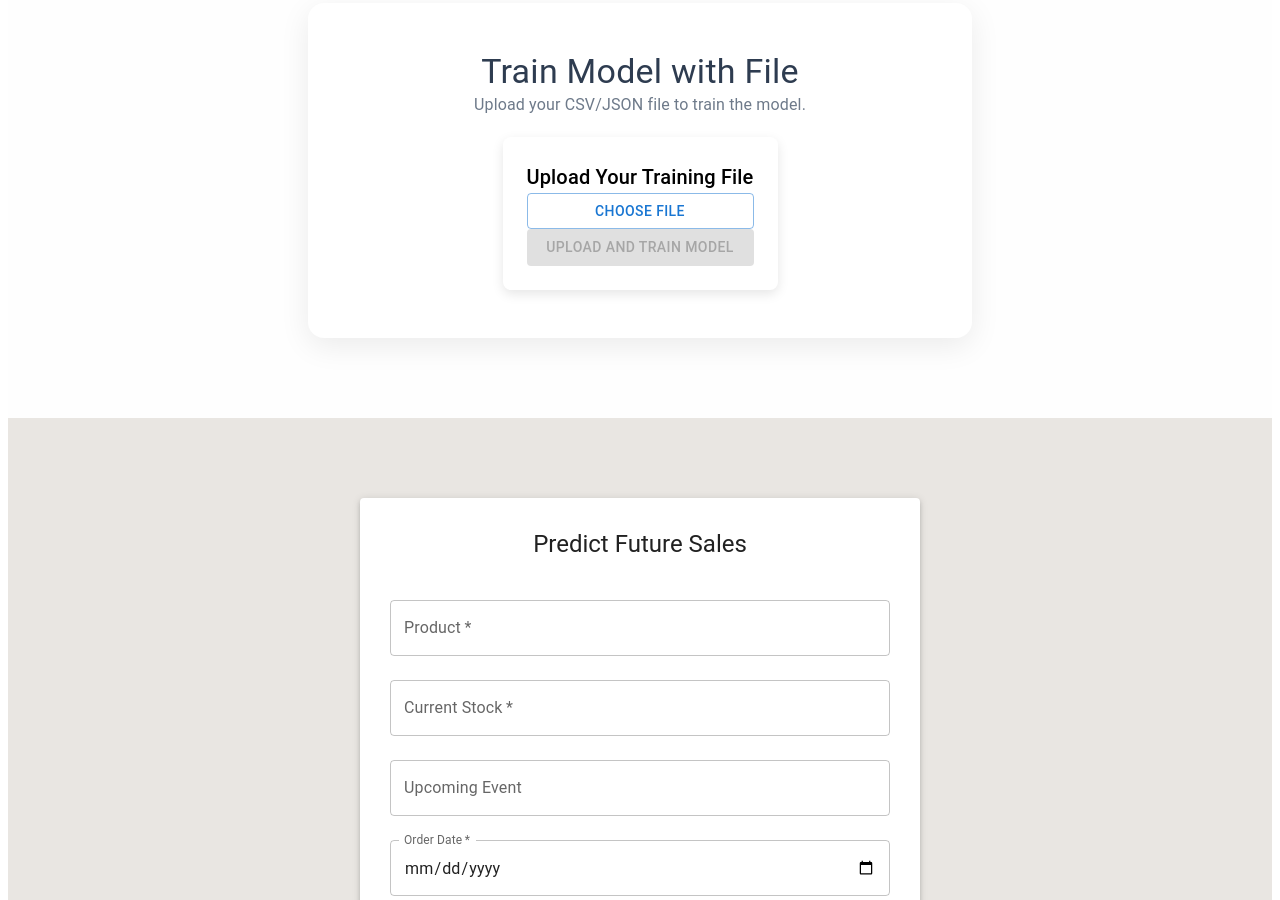
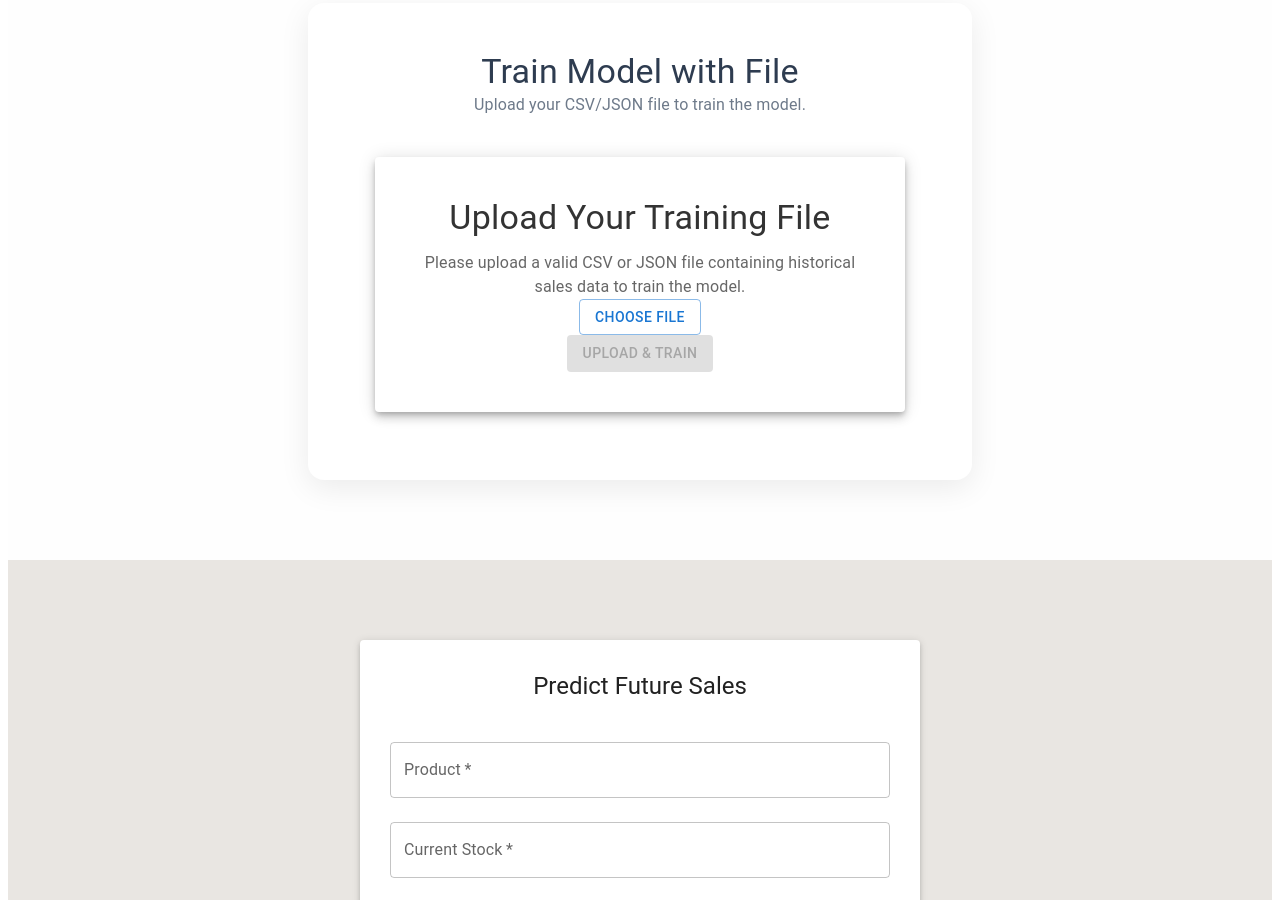
Before and after one commit to ArunPandyanVasam/sales-forecasting-frontend, a React (Vite) app: page /train/file in a window 1280 px wide. Shown: the part 820-1720 px from the top of the page. Built offline with nearby package versions, Linux system fonts and the light colour scheme.

Commit message:
sales image added

```diff
--- a/src/components/FileUploadForm/FileUploadForm.jsx
+++ b/src/components/FileUploadForm/FileUploadForm.jsx
@@ -1,18 +1,21 @@
-import React, { useState } from 'react';
-import { Button, Typography, Box, CircularProgress } from '@mui/material';
+import React, { useState, useRef } from 'react';
+import { Box, Typography, Button, CircularProgress, Snackbar, Alert, Paper } from '@mui/material';
 import axios from 'axios';
 import styles from './FileUploadForm.module.css';
 
-const FileUploadForm = ({ onModelTrained }) => {
+const FileUploadPage = () => {
   const [file, setFile] = useState(null);
   const [loading, setLoading] = useState(false);
+  const [successMessage, setSuccessMessage] = useState('');
+  const [snackbarOpen, setSnackbarOpen] = useState(false);
+  const fileInputRef = useRef();
 
   const handleFileChange = (e) => {
     setFile(e.target.files[0]);
   };
 
-  const handleFileUpload = async () => {
-    if (!file) return alert('Please select a file to upload.');
+  const handleUpload = async () => {
+    if (!file) return alert('Please select a file.');
 
     setLoading(true);
 
@@ -20,59 +23,74 @@ const FileUploadForm = ({ onModelTrained }) => {
     formData.append('file', file);
 
     try {
-      const response = await axios.post('http://127.0.0.1:5000/api/train_model', formData, {
-        headers: {
-          'Content-Type': 'multipart/form-data',
-        },
+      const res = await axios.post('http://127.0.0.1:5000/api/train_model', formData, {
+        headers: { 'Content-Type': 'multipart/form-data' },
       });
 
-      if (response.status === 200 && response.data?.message) {
-        const backendMessage = response.data.message;
-        onModelTrained(backendMessage); // pass backend message to parent
+      if (res.status === 200 && res.data.message) {
+        setSuccessMessage(res.data.message); // ✅ Message from backend
+        setSnackbarOpen(true);
+        setFile(null);
+        fileInputRef.current.value = null;
       }
-    } catch (error) {
-      console.error('Error uploading file:', error);
-      alert('File upload failed. Please try again.');
+    } catch (err) {
+      console.error(err);
+      alert('Training failed. Please try again.');
     } finally {
       setLoading(false);
     }
   };
 
+  const handleSnackbarClose = () => setSnackbarOpen(false);
+
   return (
-    <Box className={styles.fileInputContainer}>
-      <Typography variant="h6" className={styles.title}>
+    <Box className={styles.container}>
+      <Paper elevation={6} className={styles.uploadBox}>
+        <Typography variant="h4" gutterBottom className={styles.title}>
           Upload Your Training File
         </Typography>
+
+        <Typography variant="body1" color="textSecondary" className={styles.instructions}>
+          Please upload a valid CSV or JSON file containing historical sales data to train the model.
+        </Typography>
+
         <input
           type="file"
           onChange={handleFileChange}
+          ref={fileInputRef}
           style={{ display: 'none' }}
-        id="file-input"
-        className={styles.fileInput}
+          id="file-upload"
         />
-      <label htmlFor="file-input" className={styles.chooseFileLabel}>
-        <Button variant="outlined" component="span" color="primary" className={styles.chooseFileButton}>
+        <label htmlFor="file-upload">
+          <Button variant="outlined" component="span" className={styles.chooseBtn}>
             Choose File
           </Button>
         </label>
 
         {file && (
-        <Typography variant="body2" color="textSecondary" className={styles.fileNameText}>
-          {file.name}
+          <Typography className={styles.fileName}>
+            Selected: {file.name}
           </Typography>
         )}
 
         <Button
           variant="contained"
           color="primary"
-        onClick={handleFileUpload}
           disabled={loading || !file}
-        className={styles.uploadButton}
+          onClick={handleUpload}
+          className={styles.uploadBtn}
         >
-        {loading ? <CircularProgress size={24} color="inherit" /> : 'Upload and Train Model'}
+          {loading ? <CircularProgress size={24} color="inherit" /> : 'Upload & Train'}
         </Button>
+      </Paper>
+
+      <Snackbar open={snackbarOpen} autoHideDuration={4000} onClose={handleSnackbarClose}>
+        <Alert onClose={handleSnackbarClose} severity="success" sx={{ width: '100%' }}>
+          {successMessage}
+        </Alert>
+      </Snackbar>
     </Box>
   );
 };
 
-export default FileUploadForm;
+export default FileUploadPage;
--- a/src/components/FileUploadForm/FileUploadForm.module.css
+++ b/src/components/FileUploadForm/FileUploadForm.module.css
@@ -1,59 +1,92 @@
-.fileInputContainer {
+/* General container */
+.container {
+  display: flex;
+  justify-content: center;
+  align-items: center;
+  /* background-color: #f4f7fc; */
+  padding: 20px;
+}
+
+/* Box to hold content */
+.uploadBox {
   display: flex;
   flex-direction: column;
+  justify-content: center;
   align-items: center;
-  justify-content: center;
-  background-color: #ffffff;
-  padding: 24px;
+  padding: 40px;
+  width: 100%;
+  max-width: 600px;
+  background-color: #fff;
   border-radius: 8px;
-  box-shadow: 0px 4px 12px rgba(0, 0, 0, 0.1);
-  max-width: 400px;
-  margin: auto;
+  box-shadow: 0 10px 30px rgba(0, 0, 0, 0.1);
   text-align: center;
 }
 
+/* Title styling */
 .title {
   font-weight: 600;
-  margin-bottom: 16px;
+  font-size: 24px;
+  color: #333;
 }
 
-.fileInput {
-  display: none;
+/* Instruction text */
+.instructions {
+  font-size: 14px;
+  color: #666;
+  margin-bottom: 20px;
+  max-width: 450px;
 }
 
-.chooseFileLabel {
-  display: inline-block;
+/* File upload input */
+.chooseBtn {
   width: 100%;
-  text-align: center;
+  max-width: 220px;
+  padding: 12px;
+  border-radius: 5px;
+  font-weight: 500;
+  text-transform: capitalize;
+  background-color: #1976d2;
+  color: white;
+  border: 2px solid #1976d2;
 }
 
-.chooseFileButton {
-  width: 100%;
-  padding: 12px 24px;
-  font-weight: 600;
-  border-radius: 30px;
-  transition: background-color 0.3s ease;
+.chooseBtn:hover {
+  background-color: #155a8a;
+  border: 2px solid #155a8a;
 }
 
-.chooseFileButton:hover {
-  background-color: #1976d2;
+/* File name text */
+.fileName {
+  font-size: 14px;
+  color: #555;
+  margin-top: 12px;
+  margin-bottom: 20px;
 }
 
-.fileNameText {
-  margin-top: 16px;
-  font-weight: 500;
-  color: #555555;
+/* Upload button */
+.uploadBtn {
+  padding: 12px 30px;
+  font-size: 16px;
+  font-weight: 600;
+  background-color: #1976d2;
+  color: white;
+  border: none;
+  border-radius: 5px;
+  cursor: pointer;
 }
 
-.uploadButton {
-  margin-top: 20px;
-  padding: 12px 24px;
-  font-weight: 600;
-  border-radius: 30px;
-  width: 100%;
-  transition: background-color 0.3s ease;
+.uploadBtn:disabled {
+  background-color: #d3d3d3;
 }
 
-.uploadButton:hover {
-  background-color: #1565c0;
+/* SnackBar (Success Message) */
+.MuiSnackbar-root {
+  bottom: 20px;
 }
+
+.MuiAlert-root {
+  background-color: #4caf50;
+  color: white;
+  font-weight: 600;
+  border-radius: 8px;
+}
--- a/src/components/HeroCarousel/HeroCarousel.module.css
+++ b/src/components/HeroCarousel/HeroCarousel.module.css
@@ -20,7 +20,7 @@
   top: 50%;
   left: 50%;
   transform: translate(-50%, -50%);
-  color: #122620;
+  color: #000000;
   text-align: center;
   max-width: 85%;
   padding: 20px;
```
Also changed, not shown: src/theme/theme.js (deleted, +0 -20 lines), src/assets/images/salesGrapgh.jpg (added). Lines whose indentation alone changed are shown as unchanged.
